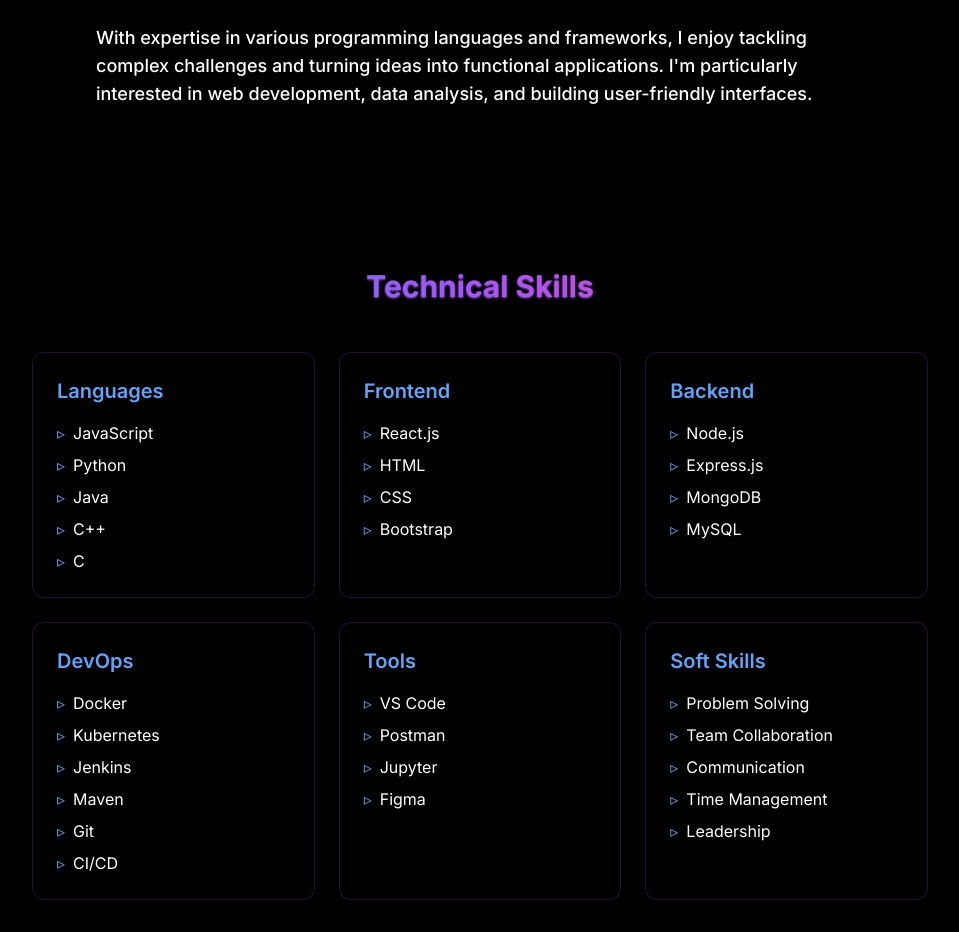
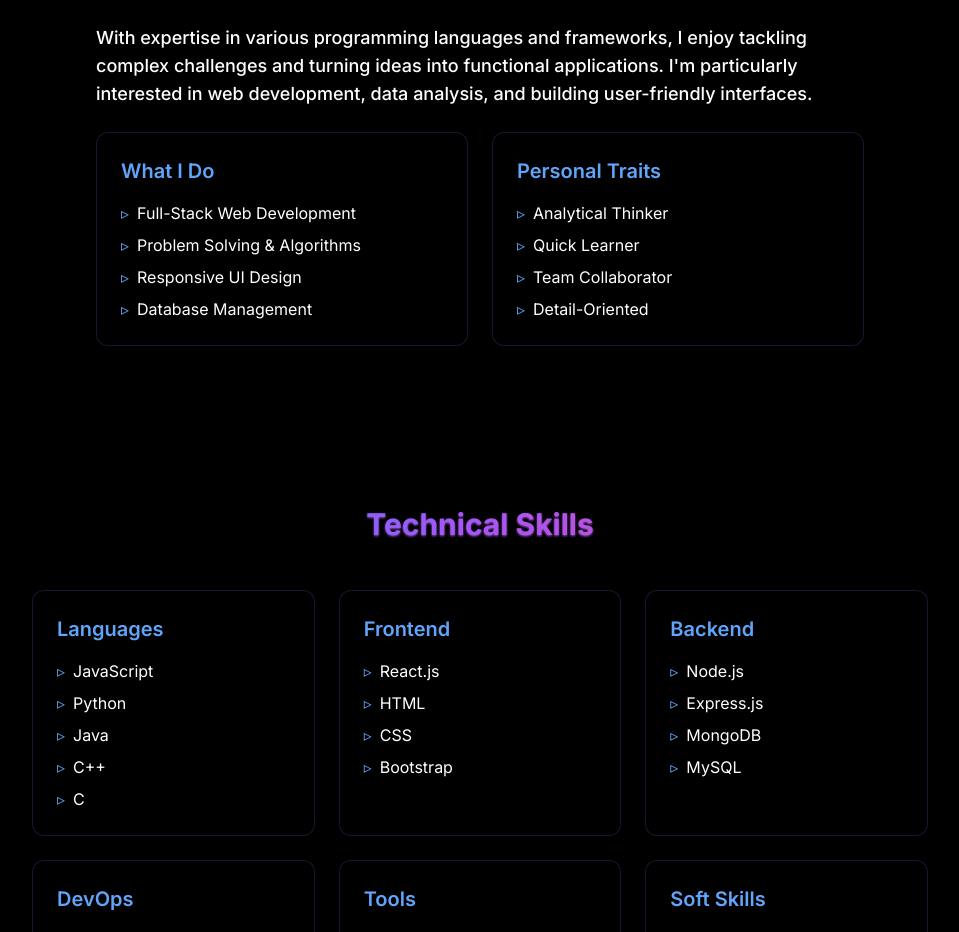
Before and after one commit to MantriYeshwanth/Portfolio, a Next.js app: page / in a window 1280 px wide. Shown: the part 1080-2012 px from the top of the page, without its empty margins (160-1119 px from the left). Built offline with nearby package versions, Linux system fonts and the light colour scheme.

Commit message:
Fixed styled-jsx nested error and updated styles

```diff
--- a/app/page.tsx
+++ b/app/page.tsx
@@ -25,16 +25,6 @@ import {
   Terminal,
   Mail,
 } from "lucide-react"
-
-const globalStyles = `
-  * {
-    position: relative;
-    z-index: 1;
-  }
-  .bg-element {
-    z-index: 0;
-  }
-`
 
 export default function Home() {
   const { toast } = useToast()
@@ -97,6 +87,35 @@ export default function Home() {
           observer.unobserve(section.current)
         }
       })
+    }
+  }, [])
+
+  // Add custom styles for about section
+  useEffect(() => {
+    // Create a style element
+    const styleEl = document.createElement("style")
+    // Set the content
+    styleEl.textContent = `
+      #about p, #about li {
+        color: white !important;
+      }
+      #about h3 {
+        color: #60a5fa !important; /* text-blue-400 */
+      }
+      * {
+        position: relative;
+        z-index: 1;
+      }
+      .bg-element {
+        z-index: 0;
+      }
+    `
+    // Append to head
+    document.head.appendChild(styleEl)
+
+    // Cleanup
+    return () => {
+      document.head.removeChild(styleEl)
     }
   }, [])
 
@@ -176,9 +195,6 @@ export default function Home() {
 
   return (
     <div className="min-h-screen flex flex-col dark relative overflow-hidden">
-      <style jsx global>
-        {globalStyles}
-      </style>
       {/* Custom cursor */}
       <div className="cursor-container fixed top-0 left-0 pointer-events-none z-50 hidden md:block">
         {[...Array(6)].map((_, i) => (
@@ -504,14 +520,6 @@ export default function Home() {
 
         {/* About Section */}
         <section id="about" ref={aboutRef} className="py-20">
-          <style jsx global>{`
-            #about p, #about li {
-              color: white !important;
-            }
-            #about h3 {
-              color: #60a5fa !important; /* text-blue-400 */
-            }
-          `}</style>
           <div className="container mx-auto px-4">
             <motion.div
               className="max-w-3xl mx-auto"
@@ -539,6 +547,58 @@ export default function Home() {
                   and turning ideas into functional applications. I'm particularly interested in web development, data
                   analysis, and building user-friendly interfaces.
                 </motion.p>
+
+                <motion.div className="grid md:grid-cols-2 gap-6 mt-8" variants={fadeInUp}>
+                  <motion.div
+                    className="p-6 rounded-xl bg-black/50 border border-purple-500/20 backdrop-blur-sm hover:bg-black/70 transition-all duration-300"
+                    whileHover={{ y: -5 }}
+                  >
+                    <h3 className="text-xl font-semibold mb-4 text-blue-400">What I Do</h3>
+                    <ul className="space-y-2 text-white">
+                      <li className="flex items-start">
+                        <span className="mr-2 text-blue-400">▹</span>
+                        Full-Stack Web Development
+                      </li>
+                      <li className="flex items-start">
+                        <span className="mr-2 text-blue-400">▹</span>
+                        Problem Solving & Algorithms
+                      </li>
+                      <li className="flex items-start">
+                        <span className="mr-2 text-blue-400">▹</span>
+                        Responsive UI Design
+                      </li>
+                      <li className="flex items-start">
+                        <span className="mr-2 text-blue-400">▹</span>
+                        Database Management
+                      </li>
+                    </ul>
+                  </motion.div>
+
+                  <motion.div
+                    className="p-6 rounded-xl bg-black/50 border border-purple-500/20 backdrop-blur-sm hover:bg-black/70 transition-all duration-300"
+                    whileHover={{ y: -5 }}
+                  >
+                    <h3 className="text-xl font-semibold mb-4 text-blue-400">Personal Traits</h3>
+                    <ul className="space-y-2 text-white">
+                      <li className="flex items-start">
+                        <span className="mr-2 text-blue-400">▹</span>
+                        Analytical Thinker
+                      </li>
+                      <li className="flex items-start">
+                        <span className="mr-2 text-blue-400">▹</span>
+                        Quick Learner
+                      </li>
+                      <li className="flex items-start">
+                        <span className="mr-2 text-blue-400">▹</span>
+                        Team Collaborator
+                      </li>
+                      <li className="flex items-start">
+                        <span className="mr-2 text-blue-400">▹</span>
+                        Detail-Oriented
+                      </li>
+                    </ul>
+                  </motion.div>
+                </motion.div>
               </motion.div>
             </motion.div>
           </div>
@@ -1052,7 +1112,7 @@ export default function Home() {
               transition={{ delay: 0.7 }}
             >
               <a
-                href="https://www.linkedin.com/in/mantri-yeshwanth-167623287"
+                href="https://www.linkedin.com/in/mantri-yeshwanth"
                 target="_blank"
                 rel="noopener noreferrer"
                 className="text-white hover:text-blue-400 transition-colors"
```
Also changed, not shown: 1 other file (tests, documents, lock files or other folders).
